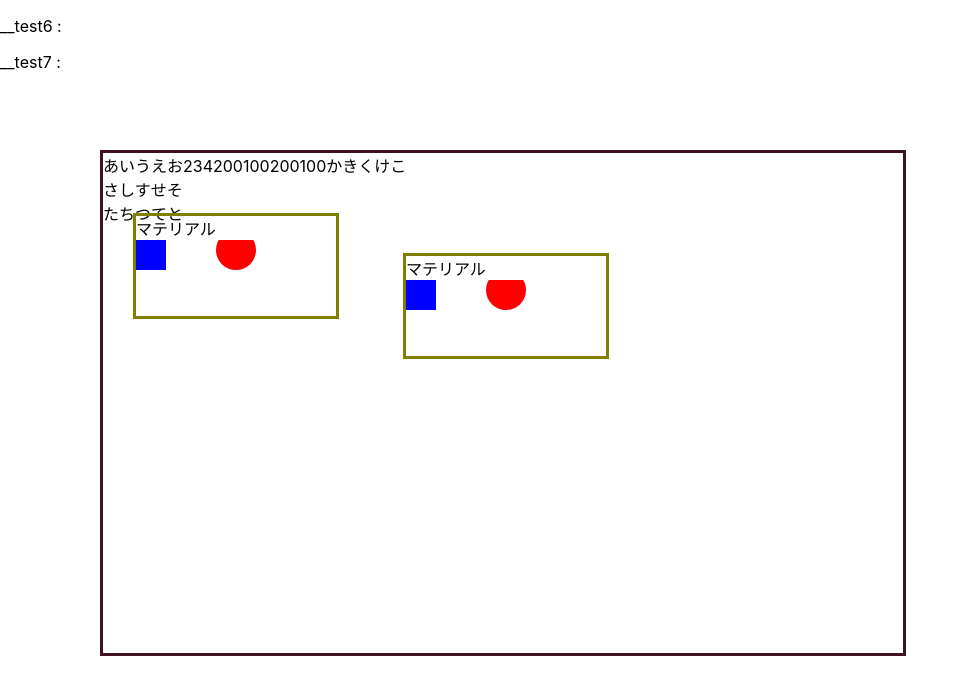
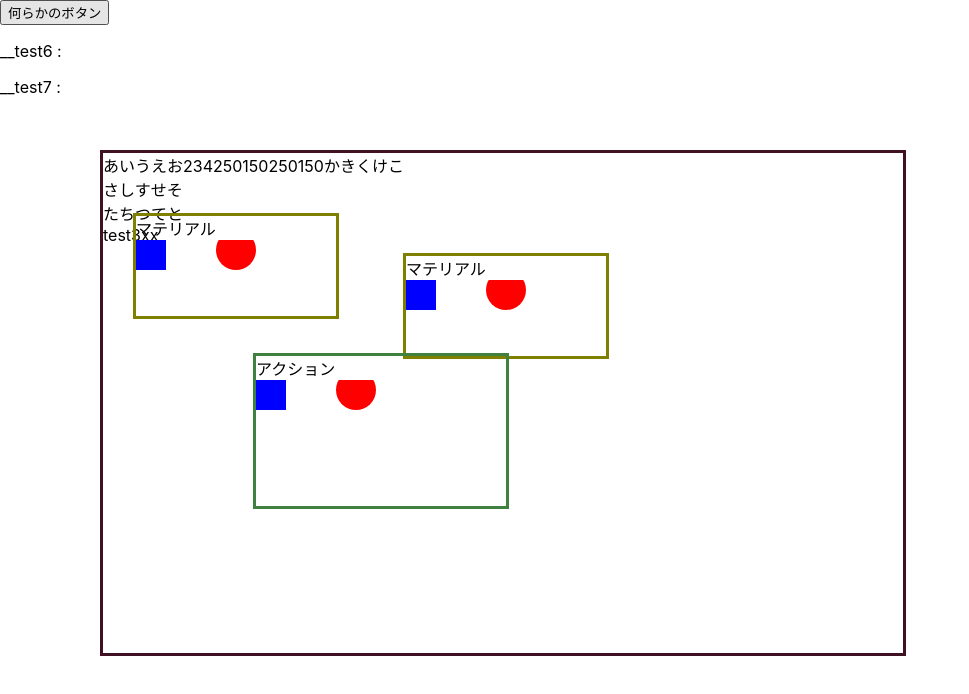
Before and after one commit to uemuram/cooking-workflow, a React (Create React App) app: page / in a window 1280 px wide. Shown: the top 694 px of the page, without its empty margins (0-969 px from the left). Built offline with nearby package versions, Linux system fonts and the light colour scheme; no server answers.

Commit message:
画面変更前

```diff
--- /dev/null
+++ b/src/Action.js
@@ -0,0 +1,51 @@
+import React from 'react';
+import './Workflow.css';
+
+
+class Action extends React.Component {
+
+  constructor(props) {
+    super(props);
+
+    this.state = {};
+    this.state.xxx = {
+      aaa: "アクション",
+      bbb: "234"
+    };
+  }
+
+
+
+  render() {
+
+    const styleGenerator = (left,top) => ({
+      position: "absolute",
+      left: left + "px",
+      top: top + "px"
+    });
+
+    return (
+      <div className="Action"
+        ref={div => { this.div = div; }}
+        style={styleGenerator(this.props.left,this.props.top)}
+      >
+        {this.state.xxx.aaa}
+        <svg>
+          <circle cx="100" cy="10" r="20" fill="red" />
+          <rect x={this.props.x} y={this.props.y} width="30" height="30" fill="blue" />
+        </svg>
+      </div>
+    );
+  }
+
+  componentDidMount() {
+    // 要素の横幅と縦幅を取得
+    let width = this.div.clientWidth;
+    let height = this.div.clientHeight;
+    // 親から受け継いだ関数を呼び出し、縦幅横幅を親に渡す
+    this.props.updateState(width, height);
+  }
+
+}
+
+export default Action;
--- a/src/App2.js
+++ b/src/App2.js
@@ -24,9 +24,25 @@ class App2 extends React.Component {
     return <Workflow recipe={this.state.recipe} />
   }
 
+  buttonOnClick() {
+    console.log("buttonOnClick!");
+
+    // 要素を加工する。配下にも伝搬する。
+    let newRecipe = Object.assign({}, this.state.recipe);
+    newRecipe.title = newRecipe.title + 'x';
+    this.setState({recipe: newRecipe});
+
+    // 普通のアラートを出す。→クライアントサイドで動いているようだ
+    // alert("ok!");
+
+    // 全部消す。配下にも伝搬する。
+    //this.setState({recipe:{}});
+  }
+
   render() {
     return (
       <div>
+        <button onClick={() => this.buttonOnClick()}>何らかのボタン</button>
         <div>
           {this.renderWorkflow()}
         </div>
--- /dev/null
+++ b/src/Util.js
@@ -0,0 +1,14 @@
+export function test1(){
+    return "test1";
+};
+
+export function test2(){
+    console.log("test2");
+};
+
+export function test3(){
+    console.log("test3abcde");
+    return "test3xx";
+};
+
+//export default "aaa";
--- a/src/Workflow.css
+++ b/src/Workflow.css
@@ -12,3 +12,9 @@
   width: 200px;
   height: 100px;
 }
+
+.Action {
+  border: solid #408040;
+  width: 250px;
+  height: 150px;
+}
--- a/src/Workflow.js
+++ b/src/Workflow.js
@@ -2,7 +2,8 @@ import React from 'react';
 import './App.css';
 import './Workflow.css';
 import Material from './Material';
-
+import Action from './Action';
+var Util = require('./Util');
 
 class Workflow extends React.Component {
 
@@ -37,12 +38,19 @@ class Workflow extends React.Component {
         <Material left={300} top={100} updateState={this.updateState.bind(this)} />
         {this.state.width}
         {this.state.height}
+
+        <Action left={150} top={200} updateState={this.updateState.bind(this)} />
+
+
         かきくけこ<br/>
         {this.props.recipe.title}
         さしすせそ<br/>
         {this.props.recipe.description}
         たちつてと<br/>
         {this.props.recipe.material ? this.props.recipe.material.rice.name : ""}
+
+
+        {Util.test3()}
       </div>
     );
   }
```
